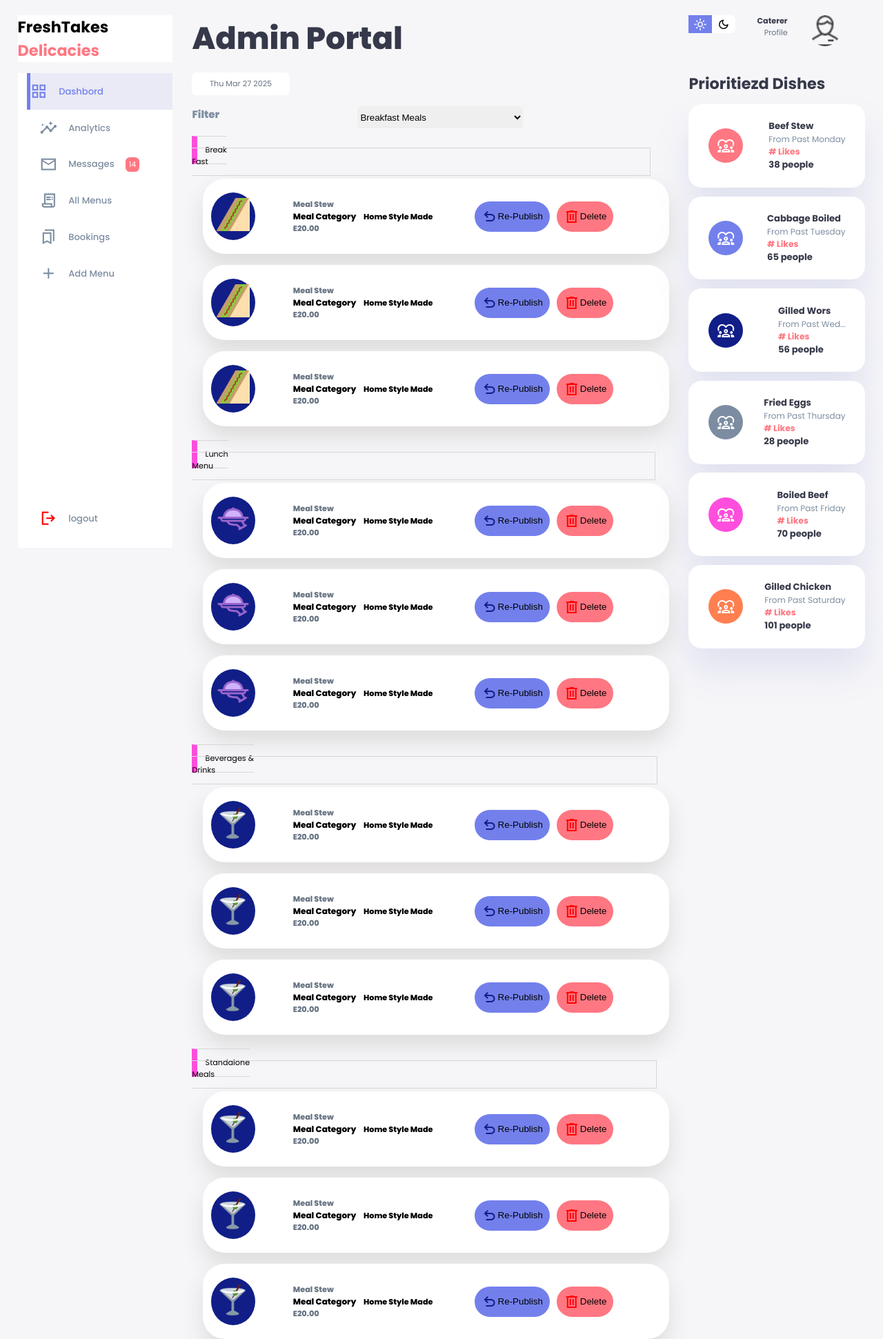
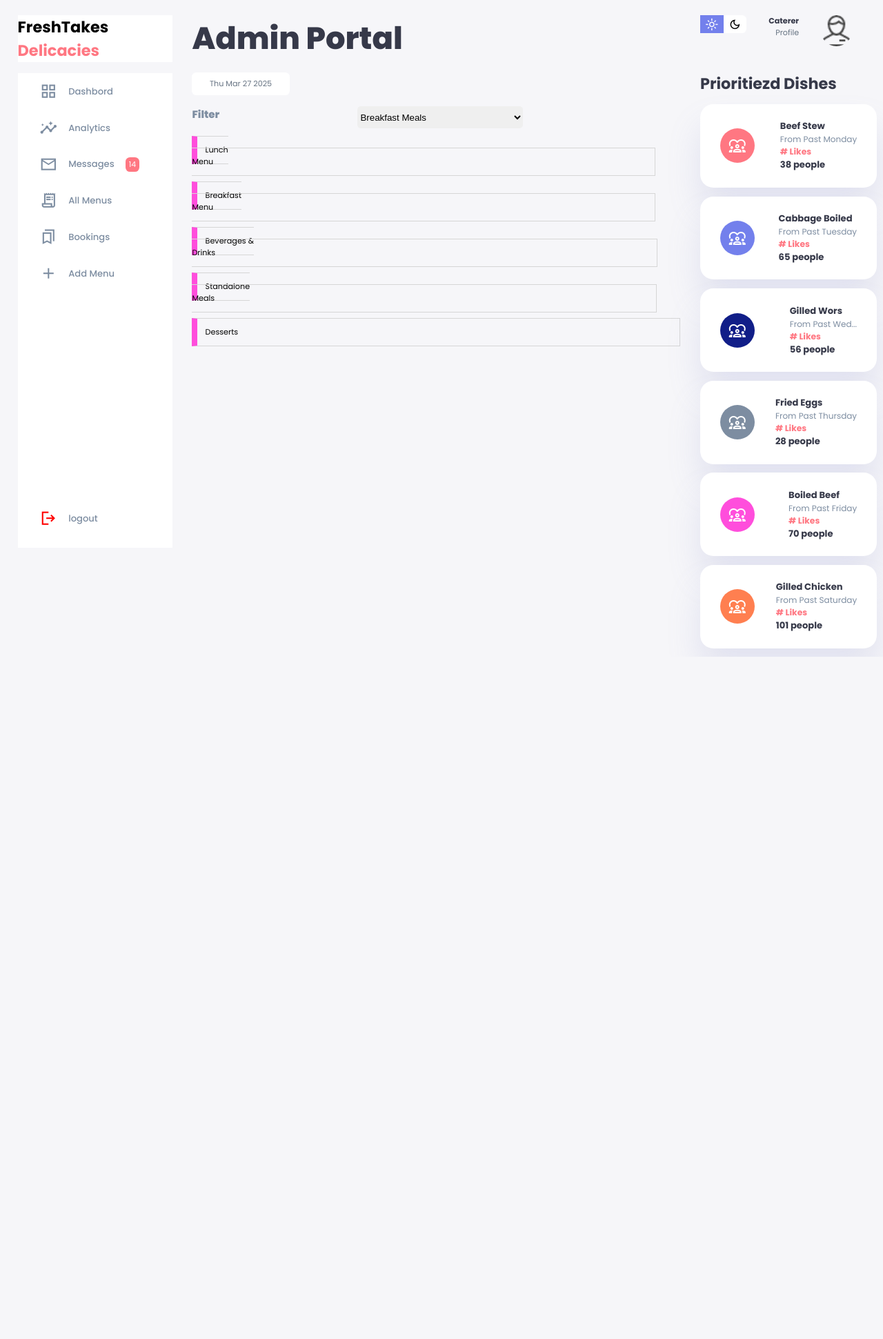
Before and after one commit to pomy-dev/FreshTakes, a Django app: template Resturant/FreshTakesDelicacies/templates/allmenu.html in a window 1280 px wide. Shown: the whole page at 69% size. After the commit the page ends 952 px from the top, so only its background shows below. Run offline with Django 5.2, Linux system fonts and the light colour scheme; the template is opened without the code that fills it: most values are stand-ins (such as "Sample title", 1, 10 or a date in 2020); some libraries are stand-ins or nearby versions.

Commit message:
Saved 16:10 27/03/2025

```diff
--- a/Resturant/FreshTakesDelicacies/templates/allmenu.html
+++ b/Resturant/FreshTakesDelicacies/templates/allmenu.html
@@ -30,23 +30,26 @@ F.T.D All-Menu
 
   </div>
 
+
   {% comment %} Break fast meals {% endcomment %}
   <div class="menu-section" id='Breakfast'>
     <span class="menu-header">
-      Break Fast
+      Lunch Menu
     </span>
     <ul>
+      {% for dish in dishes %}
+        {% if dish.category == "Lunch" %}
           <li>
             <div class="menu-outline">
               <div class="icon">
-            <img src="{% static "assets/img/breakfast.png" %}" alt='.png' />
+                <img src="{{ dish.image }}" alt='.png' />
               </div>
               <div class="meal-dis">
-            <p>Meal Stew</p>
-            <small>Meal Category</small>
+                <p>{{ dish.dish }}</p>
+                <small>{{ dish.category }}</small>
                 &nbsp;&nbsp;&nbsp;
-            <span>Home Style Made</span>
-            <p>E20.00</p>
+                <span>{{ dish.description }}</span>
+                <p>{{ dish.price }}</p>
               </div>
               <div class="actions">
                 <button type="reset">
@@ -64,17 +67,30 @@ F.T.D All-Menu
               </div>
             </div>
           </li>
+        {% endif %}
+      {% endfor %}
+    </ul>
+  </div>
+
+  {% comment %} Lunch Meals {% endcomment %}
+  <div class="menu-section" id="Lunch">
+    <span class="menu-header">
+      Breakfast Menu
+    </span>
+    <ul>
+      {% for dish in dishes %}
+        {% if dish.category == "Breakfast" %}
           <li>
             <div class="menu-outline">
               <div class="icon">
-            <img src="{% static "assets/img/breakfast.png" %}" alt='.png' />
+                <img src="{{ dish.image }}" alt='.png' />
               </div>
               <div class="meal-dis">
-            <p>Meal Stew</p>
-            <small>Meal Category</small>
+                <p>{{ dish.dish }}</p>
+                <small>{{ dish.category }}</small>
                 &nbsp;&nbsp;&nbsp;
-            <span>Home Style Made</span>
-            <p>E20.00</p>
+                <span>{{ dish.description }}</span>
+                <p>{{ dish.price }}</p>
               </div>
               <div class="actions">
                 <button type="reset">
@@ -92,17 +108,30 @@ F.T.D All-Menu
               </div>
             </div>
           </li>
+        {% endif %}
+      {% endfor %}
+    </ul>
+  </div>
+
+  {% comment %} Beverages {% endcomment %}
+  <div class="menu-section" id="Beverages">
+    <span class="menu-header">
+      Beverages & Drinks
+    </span>
+    <ul>
+      {% for dish in dishes %}
+        {% if dish.category == "Beverages" %}
           <li>
             <div class="menu-outline">
               <div class="icon">
-            <img src="{% static "assets/img/breakfast.png" %}" alt='.png' />
+                <img src="{{ dish.image }}" alt='.png' />
               </div>
               <div class="meal-dis">
-            <p>Meal Stew</p>
-            <small>Meal Category</small>
+                <p>{{ dish.dish }}</p>
+                <small>{{ dish.category }}</small>
                 &nbsp;&nbsp;&nbsp;
-            <span>Home Style Made</span>
-            <p>E20.00</p>
+                <span>{{ dish.description }}</span>
+                <p>{{ dish.price }}</p>
               </div>
               <div class="actions">
                 <button type="reset">
@@ -120,26 +149,30 @@ F.T.D All-Menu
               </div>
             </div>
           </li>
+        {% endif %}
+      {% endfor %}
     </ul>
   </div>
 
-  {% comment %} Lunch Meals {% endcomment %}
-  <div class="menu-section" id="Lunch">
+  {% comment %} Standalone {% endcomment %}
+  <div class="menu-section" id="Standalone">
     <span class="menu-header">
-      Lunch Menu
+      Standalone Meals
     </span>
     <ul>
+      {% for dish in dishes %}
+        {% if dish.category == "Standalone" %}
           <li>
             <div class="menu-outline">
               <div class="icon">
-            <img src="{% static "assets/img/menu.png" %}" alt='.png' />
+                <img src="{{ dish.image }}" alt='.png' />
               </div>
               <div class="meal-dis">
-            <p>Meal Stew</p>
-            <small>Meal Category</small>
+                <p>{{ dish.dish }}</p>
+                <small>{{ dish.category }}</small>
                 &nbsp;&nbsp;&nbsp;
-            <span>Home Style Made</span>
-            <p>E20.00</p>
+                <span>{{ dish.description }}</span>
+                <p>{{ dish.price }}</p>
               </div>
               <div class="actions">
                 <button type="reset">
@@ -157,17 +190,30 @@ F.T.D All-Menu
               </div>
             </div>
           </li>
+        {% endif %}
+      {% endfor %}
+    </ul>
+  </div>
+
+  {% comment %} Standalone {% endcomment %}
+  <div class="menu-section" id="Standalone">
+    <span class="menu-header">
+      Desserts
+    </span>
+    <ul>
+      {% for dish in dishes %}
+        {% if dish.category == "Desset" %}
           <li>
             <div class="menu-outline">
               <div class="icon">
-            <img src="{% static "assets/img/menu.png" %}" alt='.png' />
+                <img src="{{ dish.image }}" alt='.png' />
               </div>
               <div class="meal-dis">
-            <p>Meal Stew</p>
-            <small>Meal Category</small>
+                <p>{{ dish.dish }}</p>
+                <small>{{ dish.category }}</small>
                 &nbsp;&nbsp;&nbsp;
-            <span>Home Style Made</span>
-            <p>E20.00</p>
+                <span>{{ dish.description }}</span>
+                <p>{{ dish.price }}</p>
               </div>
               <div class="actions">
                 <button type="reset">
@@ -185,220 +231,8 @@ F.T.D All-Menu
               </div>
             </div>
           </li>
-      <li>
-        <div class="menu-outline">
-          <div class="icon">
-            <img src="{% static "assets/img/menu.png" %}" alt='.png' />
-          </div>
-          <div class="meal-dis">
-            <p>Meal Stew</p>
-            <small>Meal Category</small>
-            &nbsp;&nbsp;&nbsp;
-            <span>Home Style Made</span>
-            <p>E20.00</p>
-          </div>
-          <div class="actions">
-            <button type="reset">
-              <span class="material-symbols-sharp" Style="color:#111e88;">
-                undo
-              </span>
-              Re-Publish
-            </button>
-            <button type="submit">
-              <span class="material-symbols-sharp" Style="color:#FF0000;">
-                delete
-              </span>
-              Delete
-            </button>
-          </div>
-        </div>
-      </li>
-    </ul>
-  </div>
-
-  {% comment %} Beverages {% endcomment %}
-  <div class="menu-section" id="Beverages">
-    <span class="menu-header">
-      Beverages & Drinks
-    </span>
-    <ul>
-      <li>
-        <div class="menu-outline">
-          <div class="icon">
-            <img src="{% static "assets/img/dessets.png" %}" alt='.png' />
-          </div>
-          <div class="meal-dis">
-            <p>Meal Stew</p>
-            <small>Meal Category</small>
-            &nbsp;&nbsp;&nbsp;
-            <span>Home Style Made</span>
-            <p>E20.00</p>
-          </div>
-          <div class="actions">
-            <button type="reset">
-              <span class="material-symbols-sharp" Style="color:#111e88;">
-                undo
-              </span>
-              Re-Publish
-            </button>
-            <button type="submit">
-              <span class="material-symbols-sharp" Style="color:#FF0000;">
-                delete
-              </span>
-              Delete
-            </button>
-          </div>
-        </div>
-      </li>
-      <li>
-        <div class="menu-outline">
-          <div class="icon">
-            <img src="{% static "assets/img/dessets.png" %}" alt='.png' />
-          </div>
-          <div class="meal-dis">
-            <p>Meal Stew</p>
-            <small>Meal Category</small>
-            &nbsp;&nbsp;&nbsp;
-            <span>Home Style Made</span>
-            <p>E20.00</p>
-          </div>
-          <div class="actions">
-            <button type="reset">
-              <span class="material-symbols-sharp" Style="color:#111e88;">
-                undo
-              </span>
-              Re-Publish
-            </button>
-            <button type="submit">
-              <span class="material-symbols-sharp" Style="color:#FF0000;">
-                delete
-              </span>
-              Delete
-            </button>
-          </div>
-        </div>
-      </li>
-      <li>
-        <div class="menu-outline">
-          <div class="icon">
-            <img src="{% static "assets/img/dessets.png" %}" alt='.png' />
-          </div>
-          <div class="meal-dis">
-            <p>Meal Stew</p>
-            <small>Meal Category</small>
-            &nbsp;&nbsp;&nbsp;
-            <span>Home Style Made</span>
-            <p>E20.00</p>
-          </div>
-          <div class="actions">
-            <button type="reset">
-              <span class="material-symbols-sharp" Style="color:#111e88;">
-                undo
-              </span>
-              Re-Publish
-            </button>
-            <button type="submit">
-              <span class="material-symbols-sharp" Style="color:#FF0000;">
-                delete
-              </span>
-              Delete
-            </button>
-          </div>
-        </div>
-      </li>
-    </ul>
-  </div>
-
-  {% comment %} Standalone {% endcomment %}
-  <div class="menu-section" id="Standalone">
-    <span class="menu-header">
-      Standalone Meals
-    </span>
-    <ul>
-      <li>
-        <div class="menu-outline">
-          <div class="icon">
-            <img src="{% static "assets/img/dessets.png" %}" alt='.png' />
-          </div>
-          <div class="meal-dis">
-            <p>Meal Stew</p>
-            <small>Meal Category</small>
-            &nbsp;&nbsp;&nbsp;
-            <span>Home Style Made</span>
-            <p>E20.00</p>
-          </div>
-          <div class="actions">
-            <button type="reset">
-              <span class="material-symbols-sharp" Style="color:#111e88;">
-                undo
-              </span>
-              Re-Publish
-            </button>
-            <button type="submit">
-              <span class="material-symbols-sharp" Style="color:#FF0000;">
-                delete
-              </span>
-              Delete
-            </button>
-          </div>
-        </div>
-      </li>
-      <li>
-        <div class="menu-outline">
-          <div class="icon">
-            <img src="{% static "assets/img/dessets.png" %}" alt='.png' />
-          </div>
-          <div class="meal-dis">
-            <p>Meal Stew</p>
-            <small>Meal Category</small>
-            &nbsp;&nbsp;&nbsp;
-            <span>Home Style Made</span>
-            <p>E20.00</p>
-          </div>
-          <div class="actions">
-            <button type="reset">
-              <span class="material-symbols-sharp" Style="color:#111e88;">
-                undo
-              </span>
-              Re-Publish
-            </button>
-            <button type="submit">
-              <span class="material-symbols-sharp" Style="color:#FF0000;">
-                delete
-              </span>
-              Delete
-            </button>
-          </div>
-        </div>
-      </li>
-      <li>
-        <div class="menu-outline">
-          <div class="icon">
-            <img src="{% static "assets/img/dessets.png" %}" alt='.png' />
-          </div>
-          <div class="meal-dis">
-            <p>Meal Stew</p>
-            <small>Meal Category</small>
-            &nbsp;&nbsp;&nbsp;
-            <span>Home Style Made</span>
-            <p>E20.00</p>
-          </div>
-          <div class="actions">
-            <button type="reset">
-              <span class="material-symbols-sharp" Style="color:#111e88;">
-                undo
-              </span>
-              Re-Publish
-            </button>
-            <button type="submit">
-              <span class="material-symbols-sharp" Style="color:#FF0000;">
-                delete
-              </span>
-              Delete
-            </button>
-          </div>
-        </div>
-      </li>
+        {% endif %}
+      {% endfor %}
     </ul>
   </div>
 
--- a/Resturant/FreshTakesDelicacies/templates/index.html
+++ b/Resturant/FreshTakesDelicacies/templates/index.html
@@ -57,7 +57,7 @@
         <!-- end top -->
         <div class="sidebar">
 
-          <a href="/" class="active">
+          <a href="/dashboard/" class="active">
             <span class="material-symbols-sharp">grid_view </span>
             <h3>Dashbord</h3>
           </a>
@@ -82,7 +82,7 @@
             <span class="material-symbols-sharp">add </span>
             <h3>Add Menu</h3>
           </a>
-          <a href="#">
+          <a href="/">
             <span class="material-symbols-sharp" style="color: red;">logout </span>
             <h3>logout</h3>
           </a>
@@ -339,7 +339,6 @@
         {% endblock %}
       </div>
 
-
     </div>
   </div>
 
--- a/Resturant/FreshTakesDelicacies/urls.py
+++ b/Resturant/FreshTakesDelicacies/urls.py
@@ -2,7 +2,8 @@ from django.urls import path
 from . import views
 
 urlpatterns = [
-    path('', views.dashboard, name='dashboard'),
+    path('', views.login, name='login'),
+    path('dashboard', views.dashboard, name='dashboard'),
     path('addmenu/', views.addmenu, name='addmenu'),
     path('analytics/', views.analytics, name='analytics'),
     path('messages/', views.messages, name='messages'),
--- a/Resturant/static/assets/css/index.css
+++ b/Resturant/static/assets/css/index.css
@@ -204,7 +204,7 @@ body {
   width: 100%;
 }
 
-.dashboard aside .sidebar a.active {
+.dashboard aside .sidebar a:hover {
   background-color: var(--clr-light);
   color: var(--clr-primary);
   margin-left: 0;
```
Also changed, not shown: Resturant/FreshTakesDelicacies/templates/login.html (added, +35 -0 lines), Resturant/FreshTakesDelicacies/views.py (+14 -3 lines), Resturant/static/assets/css/login.css (added, +119 -0 lines), Resturant/static/assets/css/login.png (added). Lines whose indentation alone changed are shown as unchanged.
